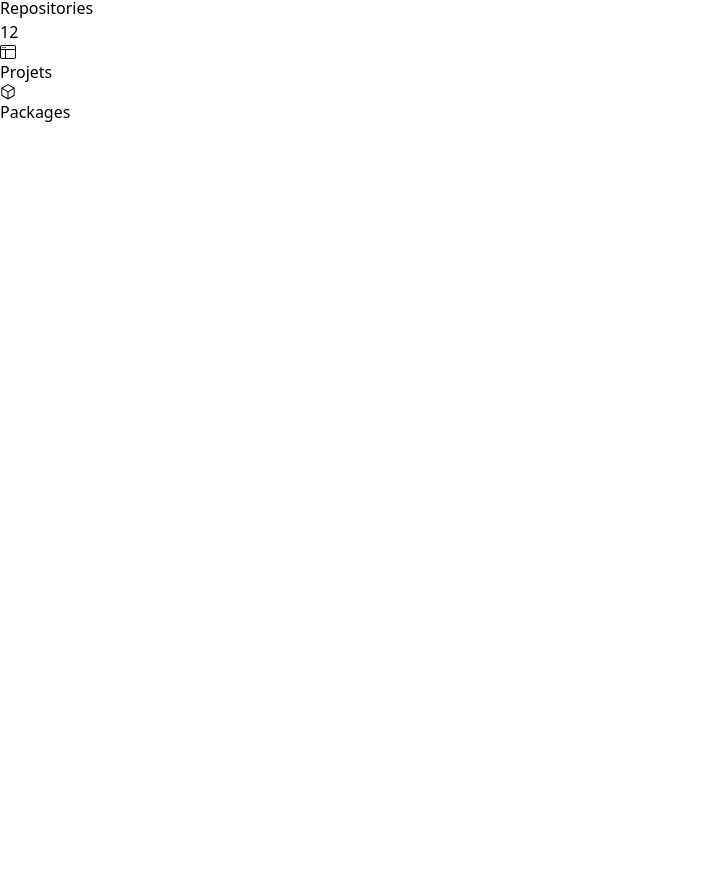
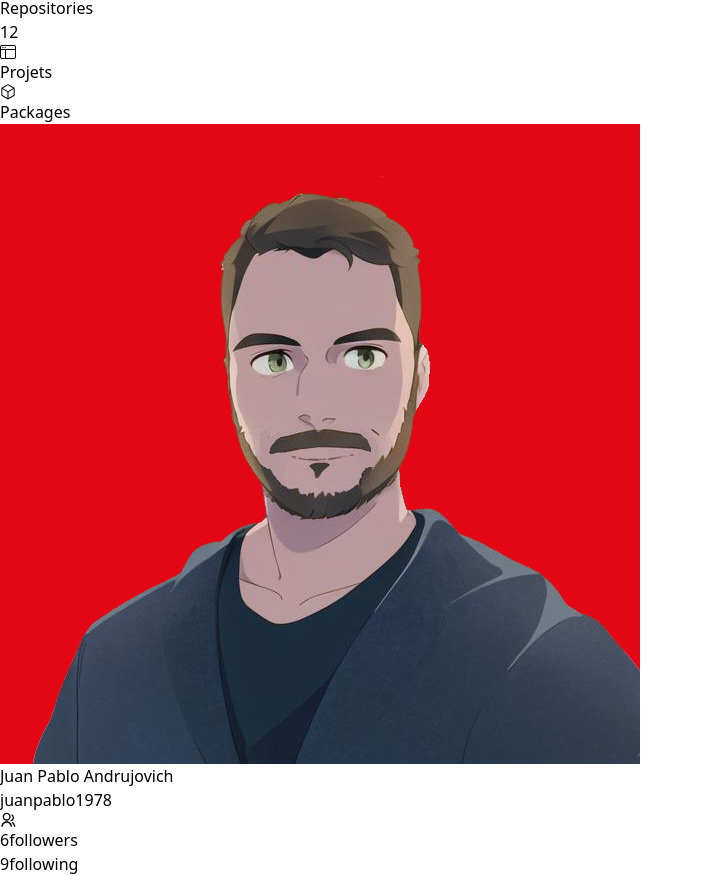
Before and after one commit to juanpablo1978/my-github-app, a React (Vite) app: page / in a window 1280 px wide. Shown: the part 780-1656 px from the top of the page, without its empty margins (0-703 px from the left). Before the commit the page ends 904 px from the top, so only its background shows below. Built offline with nearby package versions, Linux system fonts and the light colour scheme.

Commit message:
cardprofile

```diff
--- a/src/App.tsx
+++ b/src/App.tsx
@@ -1,10 +1,4 @@
 import Overview from "./pages/Overview"
-
-
-
-
-
-
 
 
 const App = () => {
--- /dev/null
+++ b/src/components/Profile/CardProfile.tsx
@@ -0,0 +1,30 @@
+import { RiGroupLine } from "react-icons/ri";
+
+const CardProfile = () => {
+  return (
+    <section className=" w-full h-[130px] lg:w-[350px] lg:h-[450px]">
+        <article className="flex items-center lg:flex-col text-white bg-[#0D1117] gap-x-4">
+            <div className="rounded-full w-[60px] h-[60px] lg:w-[300px] lg:h-[300px] object-cover
+             border-[3px] border-gray-700 lg:mb-4">
+                <img className="w-full h-full rounded-full object-cover"
+                 src="src/assets/perfil.png" alt="foto perfil" />
+            </div>
+            <div className="lg:text-start">
+            <h2 className="font-bold text-[20px] lg:text-[25px] text-gray-300">Juan Pablo Andrujovich</h2>
+            <h3 className="text-[19px] text-gray-400 font-thin">juanpablo1978</h3>
+            </div>
+        </article>
+        <article className="flex text-gray-400 items-center gap-x-[6px] font-thin mt-5 lg:justify-center">
+          <div>
+          <RiGroupLine/>
+          </div>
+          <div className="flex gap-x-2 lg:pr-[108px]">
+            <div className="flex gap-x-1"><span className="font-semibold text-white">6</span>followers</div>
+            <div className="flex gap-x-1"><span className="font-semibold text-white">9</span>following</div>
+          </div>
+        </article>
+    </section>
+  )
+}
+
+export default CardProfile
--- a/src/pages/Overview.tsx
+++ b/src/pages/Overview.tsx
@@ -1,12 +1,20 @@
+
+import CardProfile from "../components/Profile/CardProfile"
 import ProfileNavbar from "../layout/ProfileNavbar"
 
 
 const Overview = () => {
   return (
-    <main className="min-h-screen bg-gray-950">
-        <article className="absolute top-0 w-full">
+    <main className="min-h-screen bg-[#0D1117]">
+        <div className="absolute top-0 w-full">
             <ProfileNavbar/>
-        </article>
+        </div>
+        <div className="pt-[160px] px-4 flex flex-col items-center lg:items-start lg:ml-[181px] lg:mb-[90px]">
+        <CardProfile/>
+        <span className="block w-[320px] lg:w-[310px] h-[1px] bg-gray-500 lg:absolute lg:top-[630px] lg:left-[214px]"></span>
+        </div>
+
+
         </main>
   )
 }
```
